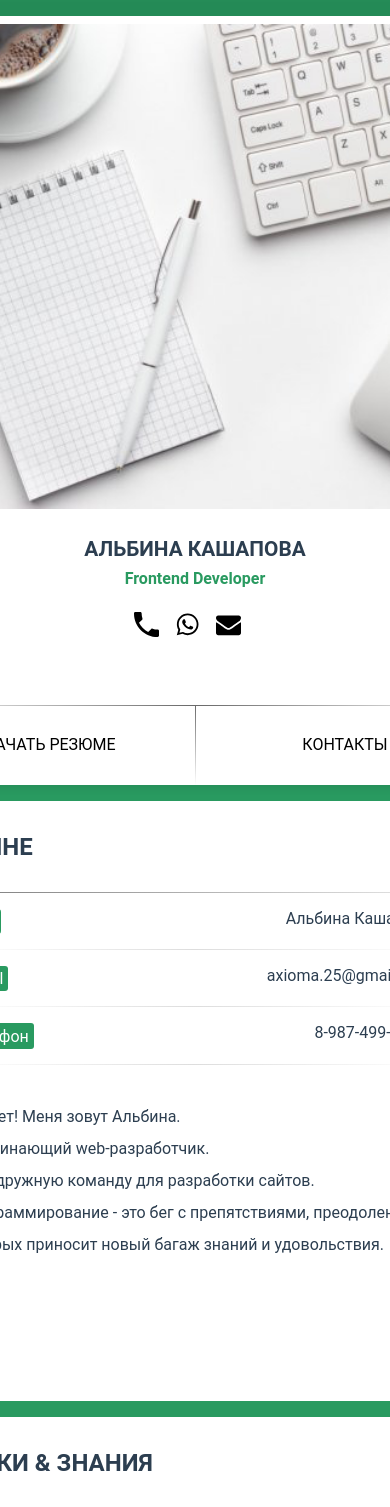
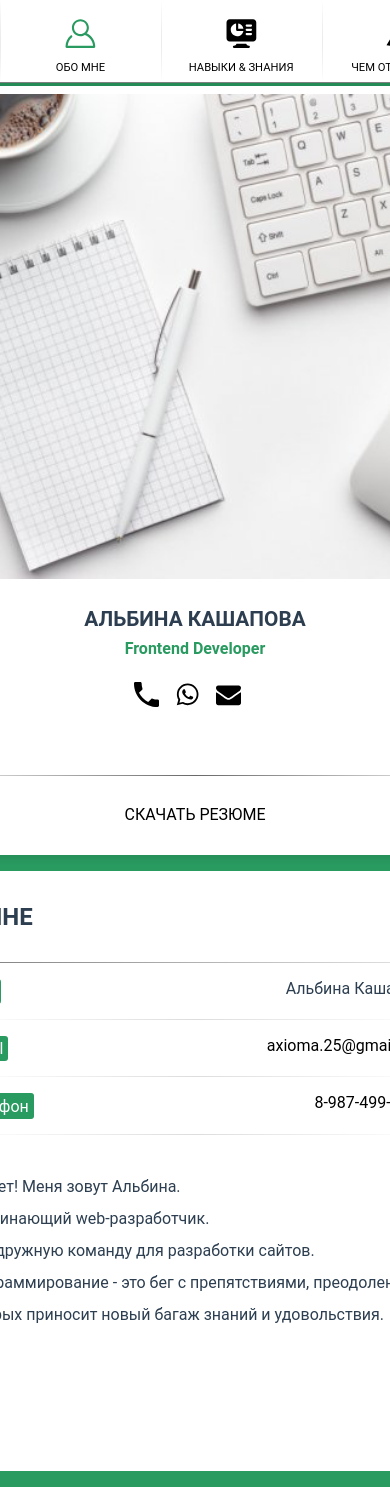
Before and after one commit to Albina25/albina-cv, a Vue app: page / in a window 390 px wide. Shown: the top 1507 px of the page. Built offline with nearby package versions, Linux system fonts and the light colour scheme.

Commit message:
change mobile view

```diff
--- a/src/App.vue
+++ b/src/App.vue
@@ -78,6 +78,7 @@ export default {
     handleView() {
       if(window.innerWidth <= 1120) {
         this.mobileView = true;
+        this.isVisible = false;
       } else {
         this.mobileView = false;
       }
@@ -89,10 +90,7 @@ export default {
 <style lang="scss">
 html {
   scroll-behavior: smooth;
-
 }
-
-
 .animated {
   animation-duration: 2s;
   animation-name: fadeInLeft
@@ -141,6 +139,7 @@ html {
   .header {
     display: flex;
     align-items: center;
+    z-index: 20;
   }
   .icon-bar {
     width: 90px;
@@ -221,7 +220,8 @@ html {
     align-items: center;
   }
 }
-  @media only screen and (max-width:1120px) {
+@media only screen and (min-width:824px) and (max-width:1120px) {
+
   #app {
     padding: 1rem 0;
 
@@ -243,4 +243,59 @@ html {
     }
   }
 }
+@media only screen and (max-width:824px) {
+  #app {
+    padding: 1rem 0;
+    width: 100%;
+
+    .profile {
+      flex-direction: column;
+    }
+    .header {
+      width: 100vh;
+      position: fixed;
+      justify-content: space-between;
+      top: 0;
+      left: 0;
+    }
+    .position {
+      display: flex;
+      flex-direction: column;
+      margin-top: 70px;
+      left: auto;
+      position: relative;
+    }
+
+    .icon-bar {
+      display: flex;
+      flex-direction: row;
+      width: auto;
+      margin: 0;
+      border-bottom: 1px solid gray;
+      border-radius: 0;
+
+      .icon-block {
+        width: 25%;
+        padding: 0;
+        &:nth-last-child(n+1):before {
+          content: '';
+          position: absolute;
+          left: 0;
+          bottom: 0;
+          width: 1px;
+          height: 100%;
+          background: radial-gradient(ellipse at right, var(--lightgray), #fff 80%);
+        }
+
+        .icon-block-link {
+          padding: 0.5rem;
+        }
+        .icon-img {
+          padding: 8px;
+          height: 50px;
+        }
+      }
+    }
+  }
+}
 </style>
--- a/src/components/AboutMe.vue
+++ b/src/components/AboutMe.vue
@@ -5,10 +5,26 @@
 <!--      <div class="triangle"></div>-->
       <div class="content">
         <ul class="details">
-          <li class="detail" v-for="detail of details" :key="detail.title">
-            <span class="field-title">{{detail.title}}</span>
-            <span class="field-content">{{detail.content}}</span>
+          <li class="detail">
+            <span class="field-title">имя</span>
+            <span class="field-content">альбина кашапова</span>
           </li>
+          <li class="detail">
+            <span class="field-title">email</span>
+            <span>
+              <a class="detail-lint" href="https://mail.google.com/mail/u/2/#inbox?compose=CllgCJNwgHNmJkZCJdSRTzHvczBHFKQbMXVdRGPJzrzhMQjRmNsnCBNRQQmWMwJfzZtKdBwdRwg">axioma.25@gmail.com</a>
+            </span>
+          </li>
+          <li class="detail">
+            <span class="field-title">телефон</span>
+            <span class="field-content">
+              <a class="detail-lint" href="https://wa.me/79874991540">8-987-499-15-40</a>
+            </span>
+          </li>
+<!--          <li class="detail" v-for="detail of details" :key="detail.title">-->
+<!--            <span class="field-title">{{detail.title}}</span>-->
+<!--            <span class="field-content">{{detail.content}}</span>-->
+<!--          </li>-->
         </ul>
         <div class="text">
           <p>Привет! Меня зовут Альбина.<br>
@@ -25,13 +41,6 @@
 <script>
 export default {
   name: "AboutMe",
-  data: () => ({
-    details: [
-      {title: 'Имя', content: 'Альбина Кашапова'},
-      {title: 'Email', content: 'axioma.25@gmail.com'},
-      {title: 'Телефон', content: '8-987-499-15-40'},
-    ],
-  })
 }
 
 </script>
@@ -55,9 +64,19 @@ export default {
     color: white;
     border-radius: 3px;
     padding: 0.2rem 0.3rem;
+    text-transform: capitalize;
   }
   .content {
     padding: 0 4rem;
+  }
+
+  .field-content {
+    text-transform: capitalize;
+  }
+
+  .detail-lint {
+    text-decoration: none;
+    color: black;
   }
 
   .details {
--- a/src/components/CardStarted.vue
+++ b/src/components/CardStarted.vue
@@ -25,7 +25,7 @@
       </div>
         <div class="links">
           <div class="link">скачать резюме</div>
-          <div class="link">контакты</div>
+<!--          <div class="link">контакты</div>-->
         </div>
     </div>
   </div>
@@ -124,15 +124,15 @@ export default {
       text-transform: uppercase;
       align-items: center;
 
-      &:before {
-        content: '';
-        position: absolute;
-        align-items: center;
-        left: 50%;
-        width: 1px;
-        height: 100%;
-        background: linear-gradient(to bottom, var(--gray), white);
-      }
+      //&:before {
+      //  content: '';
+      //  position: absolute;
+      //  align-items: center;
+      //  left: 50%;
+      //  width: 1px;
+      //  height: 100%;
+      //  background: linear-gradient(to bottom, var(--gray), white);
+      //}
 
       &:after {
         content: '';
@@ -147,7 +147,7 @@ export default {
     .link {
       cursor: pointer;
       color: black;
-      width: 50%;
+      width: 100%;
 
       &:hover {
         color: var(--green);
```
Lines whose indentation alone changed are shown as unchanged.
